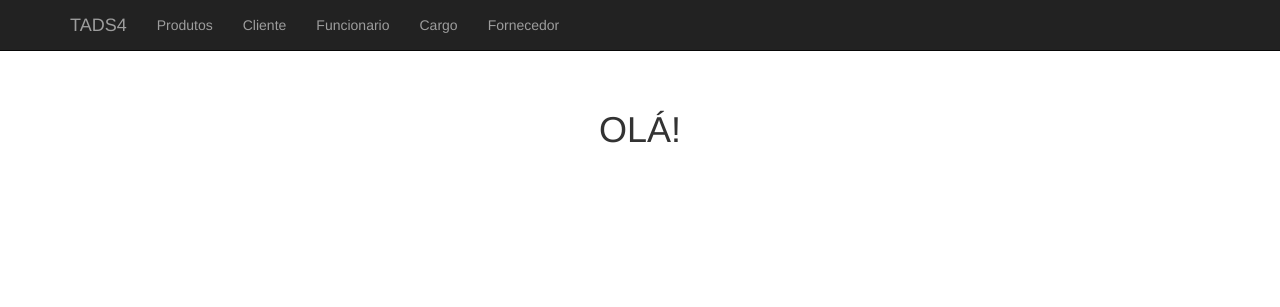
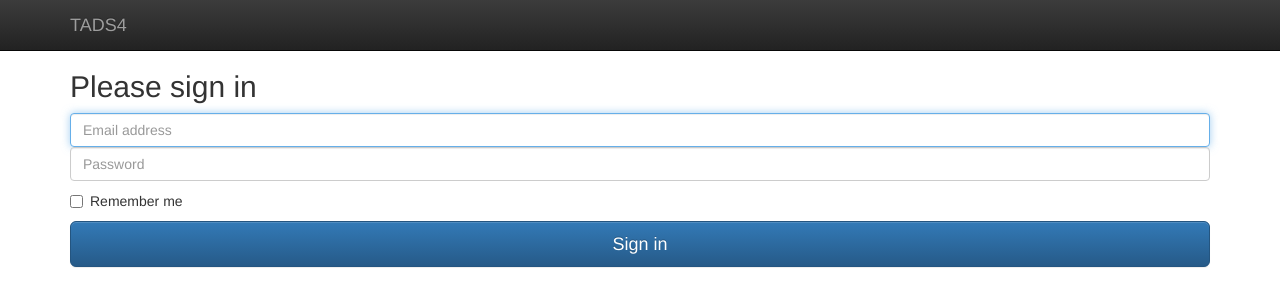
Before and after one commit to willoliver21/projeto_rogerio, a PHP site: page / in a window 1280 px wide. Shown: the top 307 px of the page. Run offline with PHP 8.4, Linux system fonts and the light colour scheme.

Commit message:
Alterações
Adicionei cadastro de Ramo de Atividade, Categoria e Estado. Adicionei o campo Estado às abas, fornecedor, cliente e funcionário, onde irá puxar da tabela Estados(cadastrados). Estava criando um login(pagina atual, index), porém acho que não vai precisar, e a antiga página index, se tornou "pagina principal".

```diff
--- a/add-clientes.php
+++ b/add-clientes.php
@@ -1,6 +1,5 @@
 <?php
 include("conecta.php");
-include("controle_historico.php");
 
 $nome = $_POST["nome"];
 $mail = $_POST["mail"];
@@ -20,6 +19,8 @@ $cep = $_POST["cep"];
 $query = "INSERT INTO `endereco`(`rua`, `numero`, `bairro`, `complemento`, `cep`, `estado_id_estado`)
 VALUES ('$rua', '$numero', '$bairro', '$complemento', '$cep', '1')";
 
+
+
 mysqli_query($conexao, $query);
 
 $id = mysqli_insert_id($conexao);
@@ -34,8 +35,7 @@ $id = mysqli_insert_id($conexao);
 $query = "INSERT INTO `cliente`(`data_nascimento`, `renda`, `pessoa_id_pessoa`)
 VALUES ('$data', '$renda', '$id')";
 
-//CHAMAR FUNÇÃO INSEREHISTORICO EM TODAS OPERAÇÕES
-insereHistorico($conexao, 1, 1, 20-11-2017, "Descricao");
+
 
 mysqli_query($conexao, $query);
 
--- a/cabecalho.php
+++ b/cabecalho.php
@@ -23,14 +23,12 @@
 										!-->
 										<li><a href="cadastro-cliente-formulario.php">Cliente</a></li>
 										<li><a href="cadastro-funcionario-formulario.php">Funcionario</a></li>
-										<!--
-										<li><a href="cadastro-endereco-formulario.php">Endereço</a></li>
-										!-->
+										<li><a href="cadastro-estado-formulario.php">Estado</a></li>
 										<li><a href="cadastro-cargo-formulario.php">Cargo</a></li>
 										<li><a href="cadastro-fornecedor-formulario.php">Fornecedor</a></li>
-										<!--
 										<li><a href="cadastro-ramoatividade-formulario.php">Ramo Atividade</a></li>
-										!-->
+										<li><a href="cadastro-unidademedida-formulario.php">Unidade de Medida</a></li>
+										<li><a href="cadastro-categoria-formulario.php">Categoria</a></li>
                 </ul>
 			</div>
 		</div>
--- a/cadastro-cliente-formulario.php
+++ b/cadastro-cliente-formulario.php
@@ -41,6 +41,12 @@
             <td>Renda</td>
             <td><input class="form-control" type="number" name="renda" /></td>
         </tr>
+        <TR>
+            <td>
+                Estado
+            </td>
+            <td><input class="form-control" type="test" name="estado"/></td>
+        </TR>
         <tr>
             <td>Rua</td>
             <td><input class="form-control" type="text" name="rua" /></td>
--- a/cadastro-fornecedor-formulario.php
+++ b/cadastro-fornecedor-formulario.php
@@ -41,6 +41,10 @@
             <td><input class="form-control" type="text" name="nome" /></td>
         </tr>
         <tr>
+            <td>Estado</td>
+            <td><input class="form-control" type="text" name="estado" /></td>
+        </tr>
+        <tr>
             <td>Rua</td>
             <td><input class="form-control" type="text" name="rua" /></td>
         </tr>
--- a/cadastro-funcionario-formulario.php
+++ b/cadastro-funcionario-formulario.php
@@ -45,6 +45,10 @@
             <td><input class="form-control" type="date" name="nascimento" /></td>
         </tr>
         <tr>
+            <td>Estado</td>
+            <td><input class="form-control" type="text" name="estado" /></td>
+        </tr>
+        <tr>
             <td>Rua</td>
             <td><input class="form-control" type="text" name="rua" /></td>
         </tr>
--- a/index.php
+++ b/index.php
@@ -1,3 +1,55 @@
-<?php include("cabecalho.php"); //chama cabecalho e rodape?>
-	<h1>OLÁ!</h1>
-<?php include("rodape.php"); ?>
+<html>
+<head>
+	<title>TADS4</title>
+
+	<!--//estrutura da pagina
+	//as tags nao sao fechadas aqui.....sao fechadas no rodape
+	//tag 'class' vem do boot strap -->
+	<meta charset="utf-8">
+	<link href="css/bootstrap.css" rel="stylesheet">
+	<link href="css/estilo.css" rel="stylesheet">
+	<link href="css/bootstrap.min.css" rel="stylesheet">
+
+	<!-- Última versão CSS compilada e minificada -->
+<link rel="stylesheet" href="https://maxcdn.bootstrapcdn.com/bootstrap/3.3.7/css/bootstrap.min.css" integrity="sha384-BVYiiSIFeK1dGmJRAkycuHAHRg32OmUcww7on3RYdg4Va+PmSTsz/K68vbdEjh4u" crossorigin="anonymous">
+
+<!-- Tema opcional -->
+<link rel="stylesheet" href="https://maxcdn.bootstrapcdn.com/bootstrap/3.3.7/css/bootstrap-theme.min.css" integrity="sha384-rHyoN1iRsVXV4nD0JutlnGaslCJuC7uwjduW9SVrLvRYooPp2bWYgmgJQIXwl/Sp" crossorigin="anonymous">
+
+<!-- Última versão JavaScript compilada e minificada -->
+<script src="https://maxcdn.bootstrapcdn.com/bootstrap/3.3.7/js/bootstrap.min.js" integrity="sha384-Tc5IQib027qvyjSMfHjOMaLkfuWVxZxUPnCJA7l2mCWNIpG9mGCD8wGNIcPD7Txa" crossorigin="anonymous"></script>
+
+
+</head>
+<body>
+	<div class="navbar navbar-inverse navbar-fixed-top">
+		<div class="container">
+			<div class="navbar-header">
+				<a href="index.php" class="navbar-brand">TADS4</a>
+			</div>
+		</div>
+	</div>
+
+
+
+    <div class="container">
+
+      <form class="form-signin">
+        <h2 class="form-signin-heading">Please sign in</h2>
+        <label for="inputEmail" class="sr-only">Email address</label>
+        <input type="email" id="inputEmail" class="form-control" placeholder="Email address" required="" autofocus="">
+        <label for="inputPassword" class="sr-only">Password</label>
+        <input type="password" id="inputPassword" class="form-control" placeholder="Password" required="">
+        <div class="checkbox">
+          <label>
+            <input type="checkbox" value="remember-me"> Remember me
+          </label>
+        </div>
+        <button class="btn btn-lg btn-primary btn-block" type="submit">Sign in</button>
+      </form>
+
+    </div> <!-- /container -->
+
+
+
+</body>
--- /dev/null
+++ b/paginaprincipal.php
@@ -0,0 +1,3 @@
+<?php include("cabecalho.php"); //chama cabecalho e rodape?>
+	<h1>OLÁ!</h1>
+<?php include("rodape.php"); ?>
```
Also changed, not shown: cadastro-categoria-formulario.php (added, +16 -0 lines), cadastro-estado-formulario.php (added, +20 -0 lines), cadastro-unidademedida-formulario.php (added, +16 -0 lines).
